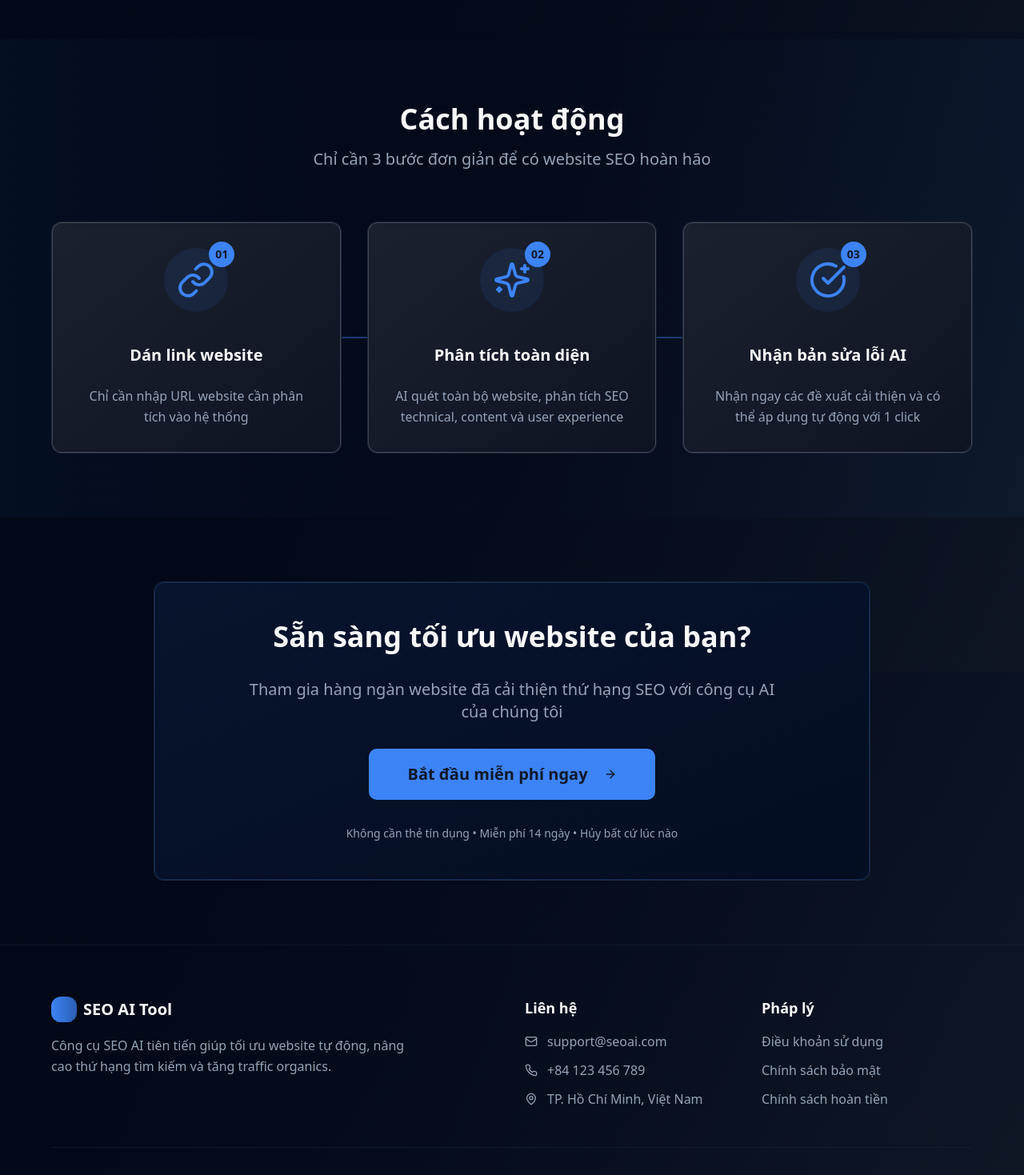
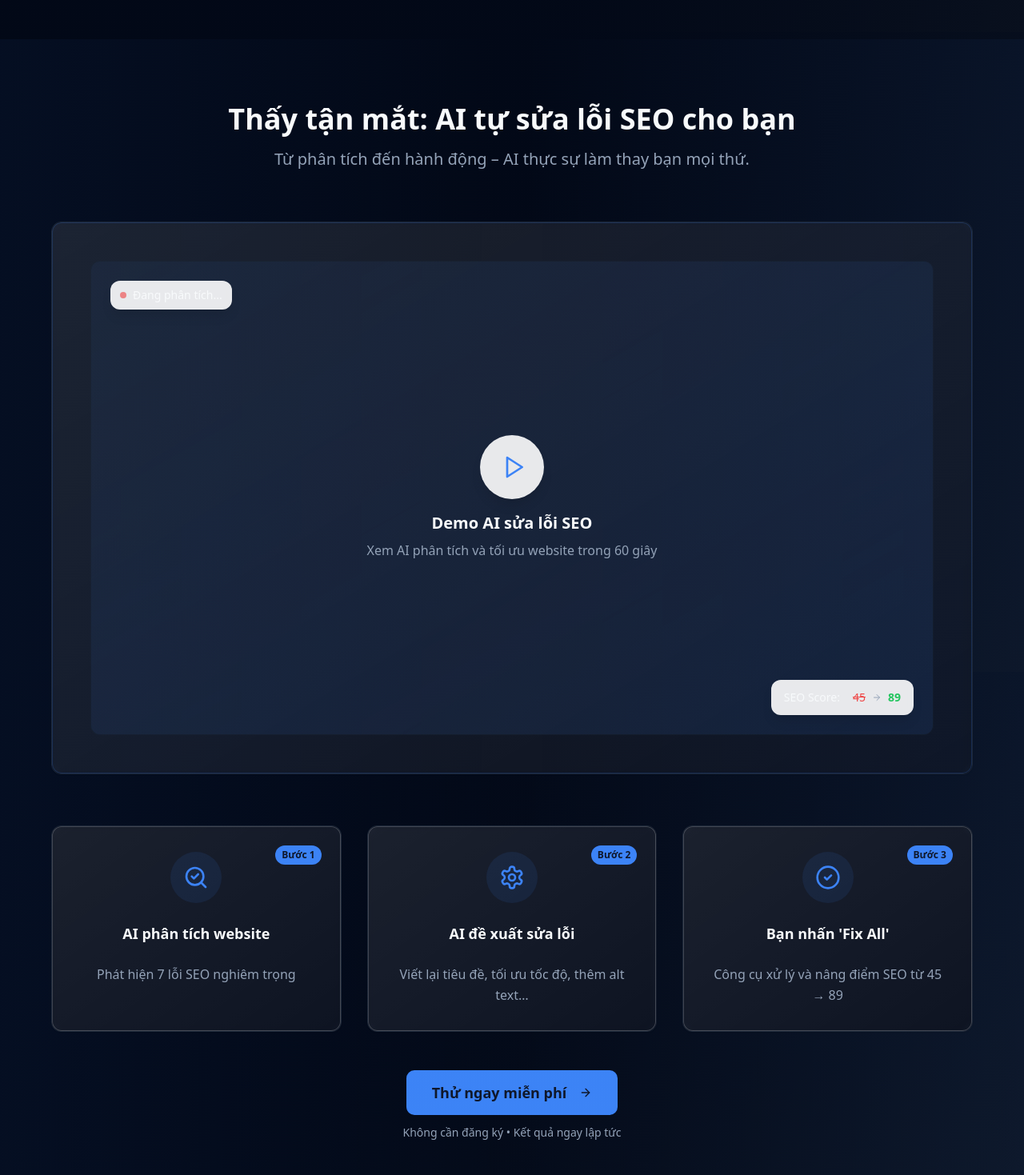
Before and after one commit to zonetox/glass-dashboard-voyager, a React (Vite) app: page /landing in a window 1280 px wide. Shown: the part 2360-3829 px from the top of the page at 80% size. Built offline with nearby package versions, Linux system fonts and the light colour scheme.

Commit message:
Add SEO demo section to landing page
Add a new section to LandingPage.tsx, placed below the "AI SEO Comparison" section, showcasing an AI SEO demo with a video or animated image, step-by-step animation, and responsive design.

```diff
--- a/src/pages/LandingPage.tsx
+++ b/src/pages/LandingPage.tsx
@@ -21,7 +21,11 @@ import {
   Code,
   Users,
   TrendingUp,
-  X
+  X,
+  Play,
+  SearchCheck,
+  Settings,
+  CheckCircle2
 } from "lucide-react";
 
 export default function LandingPage() {
@@ -120,6 +124,27 @@ export default function LandingPage() {
       icon: <TrendingUp className="w-5 h-5" />,
       classic: "Đánh giá cơ bản, máy móc",
       ai: "Chấm lại điểm SEO sau khi AI fix lỗi giả lập"
+    }
+  ];
+
+  const demoSteps = [
+    {
+      icon: <SearchCheck className="w-8 h-8 text-primary" />,
+      title: "AI phân tích website",
+      description: "Phát hiện 7 lỗi SEO nghiêm trọng",
+      badge: "Bước 1"
+    },
+    {
+      icon: <Settings className="w-8 h-8 text-primary" />,
+      title: "AI đề xuất sửa lỗi",
+      description: "Viết lại tiêu đề, tối ưu tốc độ, thêm alt text…",
+      badge: "Bước 2"
+    },
+    {
+      icon: <CheckCircle2 className="w-8 h-8 text-primary" />,
+      title: "Bạn nhấn 'Fix All'",
+      description: "Công cụ xử lý và nâng điểm SEO từ 45 → 89",
+      badge: "Bước 3"
     }
   ];
 
@@ -315,6 +340,104 @@ export default function LandingPage() {
         </div>
       </section>
 
+      {/* AI Demo Section */}
+      <section className="px-6 py-20 bg-gradient-to-r from-primary/5 via-transparent to-primary/5">
+        <div className="max-w-6xl mx-auto">
+          <div className="text-center mb-16">
+            <h2 className="text-3xl md:text-4xl font-bold mb-4">
+              Thấy tận mắt: AI tự sửa lỗi SEO cho bạn
+            </h2>
+            <p className="text-xl text-muted-foreground max-w-3xl mx-auto">
+              Từ phân tích đến hành động – AI thực sự làm thay bạn mọi thứ.
+            </p>
+          </div>
+
+          {/* Main Demo Card */}
+          <div className="mb-16">
+            <Card className="relative overflow-hidden">
+              <div className="absolute inset-0 bg-gradient-to-br from-white/10 to-white/5 backdrop-blur-sm" />
+              <div className="absolute inset-0 bg-gradient-to-r from-primary/10 via-transparent to-primary/10 opacity-30" />
+              <div className="absolute inset-0 border border-primary/20 rounded-lg shadow-[0_0_30px_rgba(var(--primary-hsl),0.15)]" />
+
+              <CardContent className="relative z-10 p-12">
+                <div className="aspect-video bg-gradient-to-br from-muted/20 to-muted/10 rounded-xl border border-border/20 flex items-center justify-center relative overflow-hidden group">
+                  {/* Demo Video Placeholder */}
+                  <div className="absolute inset-0 bg-gradient-to-br from-primary/5 to-primary/10" />
+
+                  {/* Play Button */}
+                  <div className="relative z-10 flex flex-col items-center gap-4 text-center">
+                    <div className="w-20 h-20 bg-white/90 backdrop-blur-sm rounded-full flex items-center justify-center shadow-lg group-hover:scale-110 transition-transform cursor-pointer">
+                      <Play className="w-8 h-8 text-primary ml-1" />
+                    </div>
+                    <div className="space-y-2">
+                      <h3 className="text-xl font-semibold">Demo AI sửa lỗi SEO</h3>
+                      <p className="text-muted-foreground">Xem AI phân tích và tối ưu website trong 60 giây</p>
+                    </div>
+                  </div>
+
+                  {/* Animated Elements */}
+                  <div className="absolute top-6 left-6 bg-white/90 backdrop-blur-sm px-3 py-2 rounded-lg shadow-lg animate-fade-in">
+                    <div className="flex items-center gap-2 text-sm">
+                      <div className="w-2 h-2 bg-red-500 rounded-full animate-pulse" />
+                      <span className="font-medium">Đang phân tích...</span>
+                    </div>
+                  </div>
+
+                  <div className="absolute bottom-6 right-6 bg-white/90 backdrop-blur-sm px-4 py-3 rounded-lg shadow-lg">
+                    <div className="text-sm space-y-1">
+                      <div className="flex items-center justify-between gap-4">
+                        <span>SEO Score:</span>
+                        <div className="flex items-center gap-2">
+                          <span className="text-red-500 line-through">45</span>
+                          <ArrowRight className="w-3 h-3 text-muted-foreground" />
+                          <span className="text-green-500 font-bold">89</span>
+                        </div>
+                      </div>
+                    </div>
+                  </div>
+                </div>
+              </CardContent>
+            </Card>
+          </div>
+
+          {/* Demo Steps */}
+          <div className="grid md:grid-cols-3 gap-8">
+            {demoSteps.map((step, index) => (
+              <Card key={index} className="relative group">
+                <div className="absolute inset-0 bg-gradient-to-br from-white/10 to-white/5 backdrop-blur-sm rounded-lg border border-white/20" />
+                <CardContent className="relative z-10 p-8 text-center space-y-6">
+                  <div className="relative">
+                    <div className="w-16 h-16 bg-primary/10 rounded-full flex items-center justify-center mx-auto mb-4">
+                      {step.icon}
+                    </div>
+                    <div className="absolute -top-2 -right-2 bg-primary text-primary-foreground px-2 py-1 rounded-full text-xs font-semibold">
+                      {step.badge}
+                    </div>
+                  </div>
+                  <h3 className="text-lg font-semibold">{step.title}</h3>
+                  <p className="text-muted-foreground leading-relaxed">{step.description}</p>
+                </CardContent>
+              </Card>
+            ))}
+          </div>
+
+          {/* CTA Below Demo */}
+          <div className="text-center mt-12">
+            <Button
+              size="lg"
+              className="h-14 px-8 text-lg font-semibold bg-gradient-to-r from-primary to-primary/80 hover:from-primary/90 hover:to-primary/70"
+              onClick={() => navigate('/dashboard')}
+            >
+              Thử ngay miễn phí
+              <ArrowRight className="w-5 h-5 ml-2" />
+            </Button>
+            <p className="text-sm text-muted-foreground mt-3">
+              Không cần đăng ký • Kết quả ngay lập tức
+            </p>
+          </div>
+        </div>
+      </section>
+
       {/* How It Works Section */}
       <section className="px-6 py-20 bg-gradient-to-r from-primary/5 via-transparent to-primary/5">
         <div className="max-w-6xl mx-auto">
```
